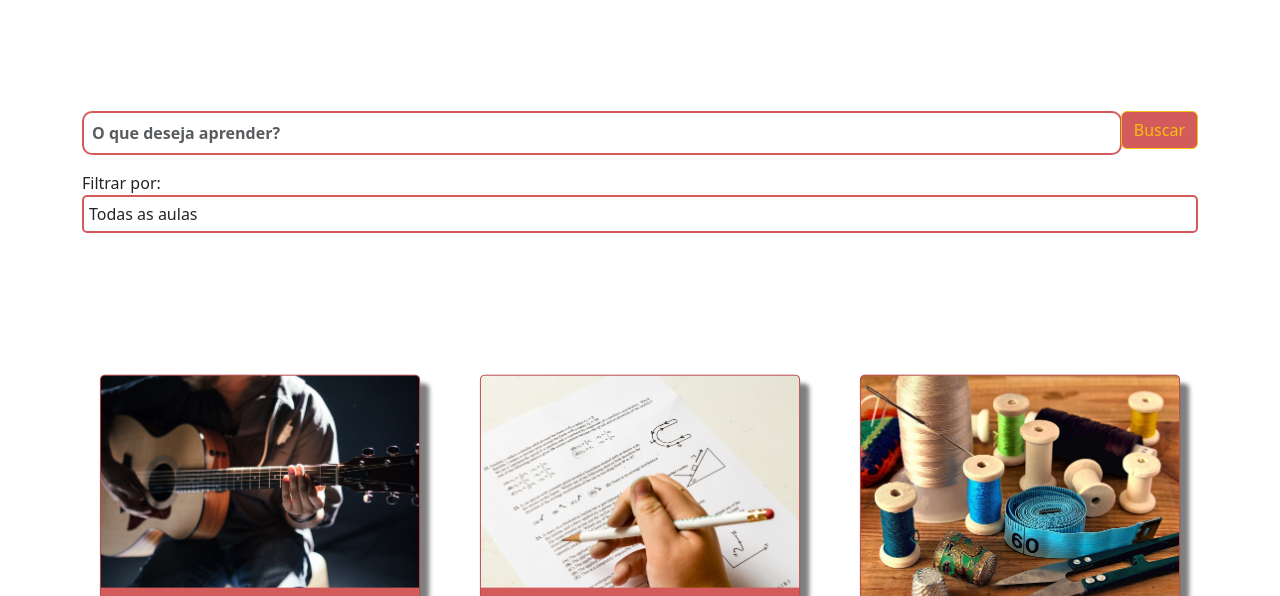
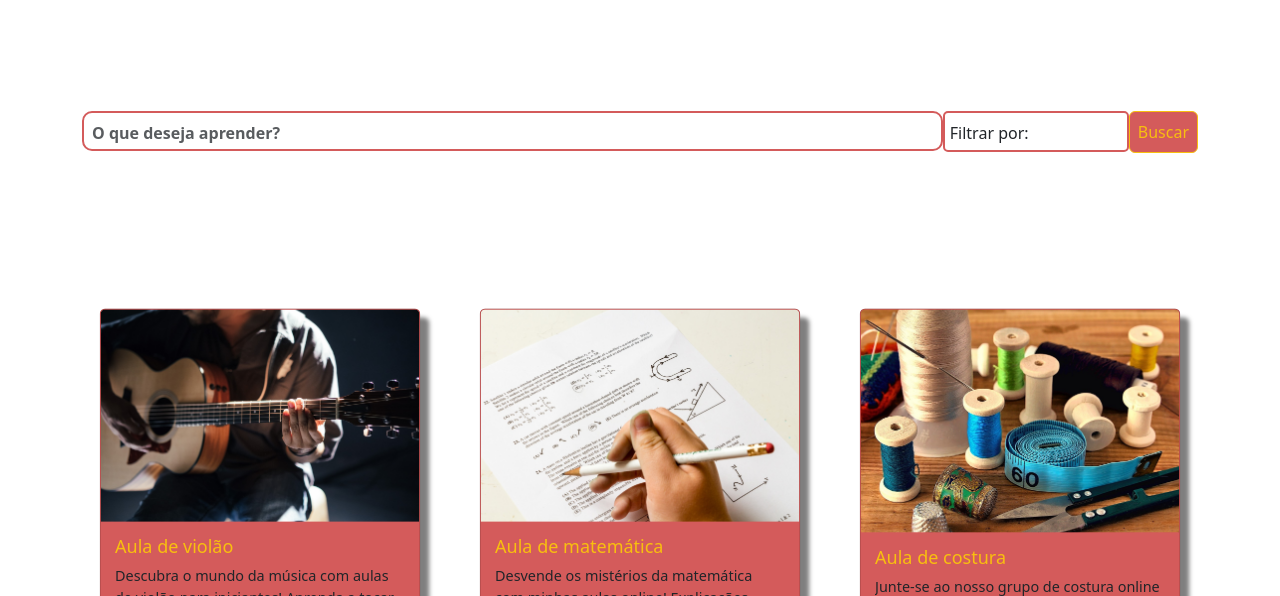
Before and after one commit to alexandrealbuq/tutorar, a website: page aulas.html in a window 1280 px wide. Shown: the part 155-751 px from the top of the page. Drawn offline with nearby package versions, Linux system fonts and the light colour scheme.

Commit message:
Formulário de busca

```diff
--- a/aulas.html
+++ b/aulas.html
@@ -43,23 +43,32 @@
 
       <div class="container mt-4">
         <div class="row">
-            <div class="col-md-12">
                 <form id="searchForm" class="form-inline">
-                    <div class="input-group mb-3">
-                        <input type="text" class="form-control" id="searchInput" placeholder="O que deseja aprender?">
-                        <div class="input-group-append">
-                            <button class="btn btn-outline" type="submit">Buscar</button>
-                        </div>
+
+                  <div class="col-md-12 d-flex">
+
+                    <div class="input-group mb-3 col-mm-9">
+                        <input type="text" class="form-control pb-1" id="searchInput" placeholder="O que deseja aprender?">
                     </div>
-                    <label for="filterOptions" class="mr-2">Filtrar por:</label>
-                    <select class="form-control" id="filterOptions">
+
+                    <div class="col-md-2">
+                    <select class="form-control pt-2" id="filterOptions" >
+                        <option >Filtrar por:</option>
                         <option value="all">Todas as aulas</option>
                         <option value="idiomas">Idiomas</option>
                         <option value="musica">Música</option>
                         <option value="artesanato">Artesanato</option>
                     </select>
+                   </div>
+
+                    <div class="input-group-append">
+                      <button class="btn btn-outline p-2" type="submit">Buscar</button>
+                  </div>
+
+                </div>
+
                 </form>
-            </div>
+
         </div>
         <div class="row mt-4">
             <!-- Aqui você pode mostrar os resultados da busca e das filtragens -->
--- a/style/style.css
+++ b/style/style.css
@@ -100,7 +100,6 @@ margin-right: 30px;
 
     }
 
-
     /*estilizacao do botão e texto do card de aulas*/
 
     .expandable-card-text {
```
